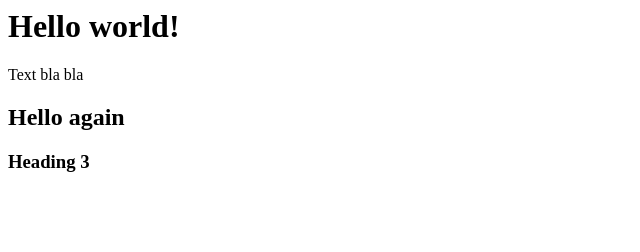
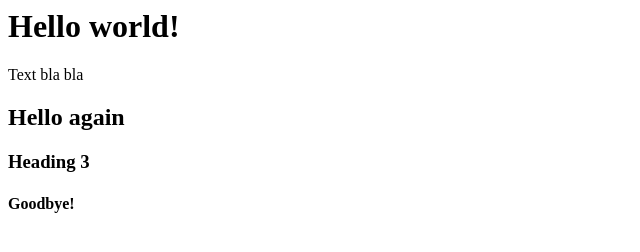
Before and after one commit to renderedtext/markob-sandbox, a plain HTML site: page public/index.html in a window 1280 px wide. Shown: the full height of the page, 0-640 px from the left. Drawn offline with Linux system fonts and the light colour scheme.

Commit message:
Added h4

```diff
--- a/public/index.html
+++ b/public/index.html
@@ -2,3 +2,4 @@
 <p>Text bla bla</p>
 <h2>Hello again</h2>
 <h3>Heading 3</h3>
+<h4>Goodbye!</h4>
```
